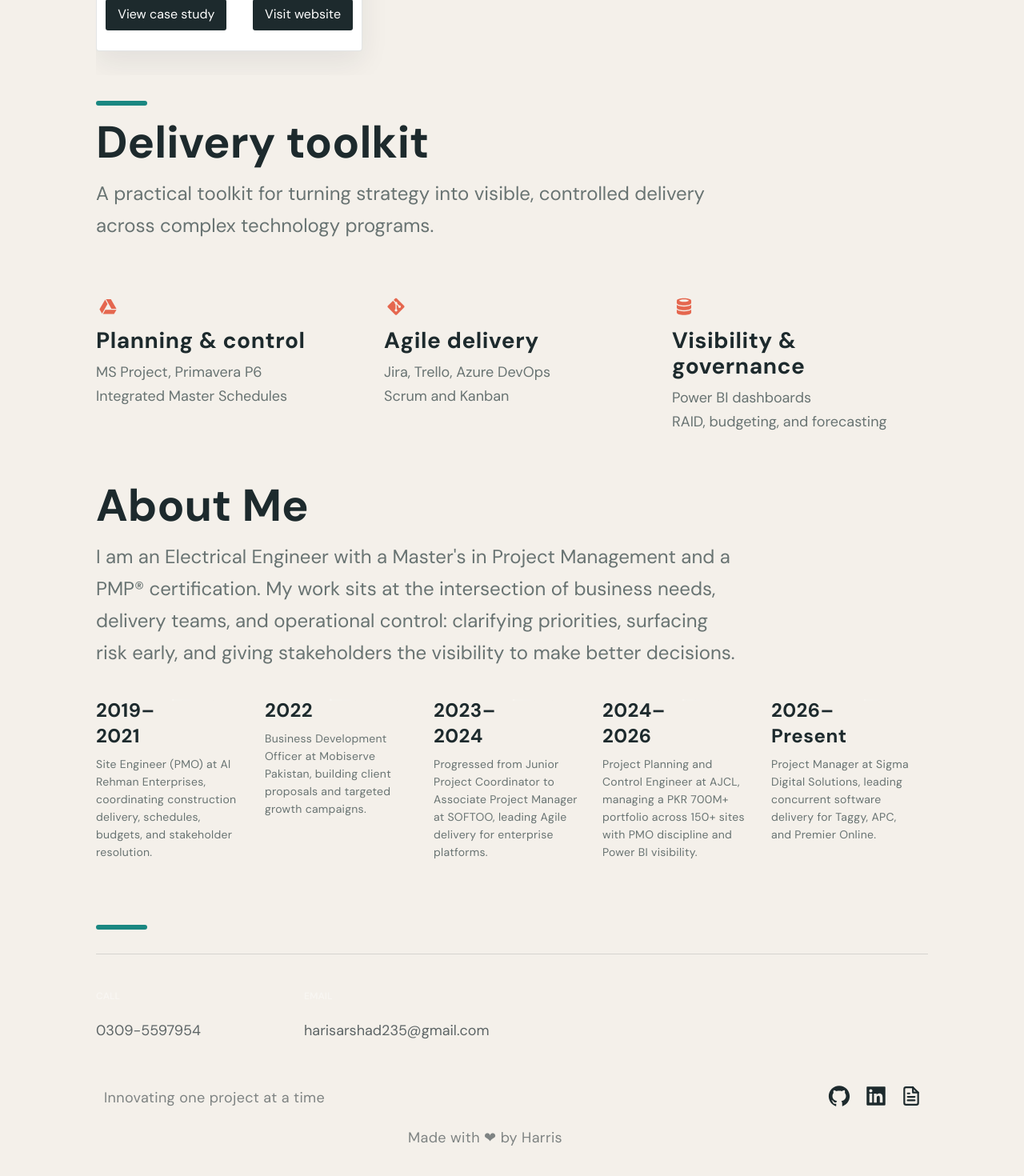
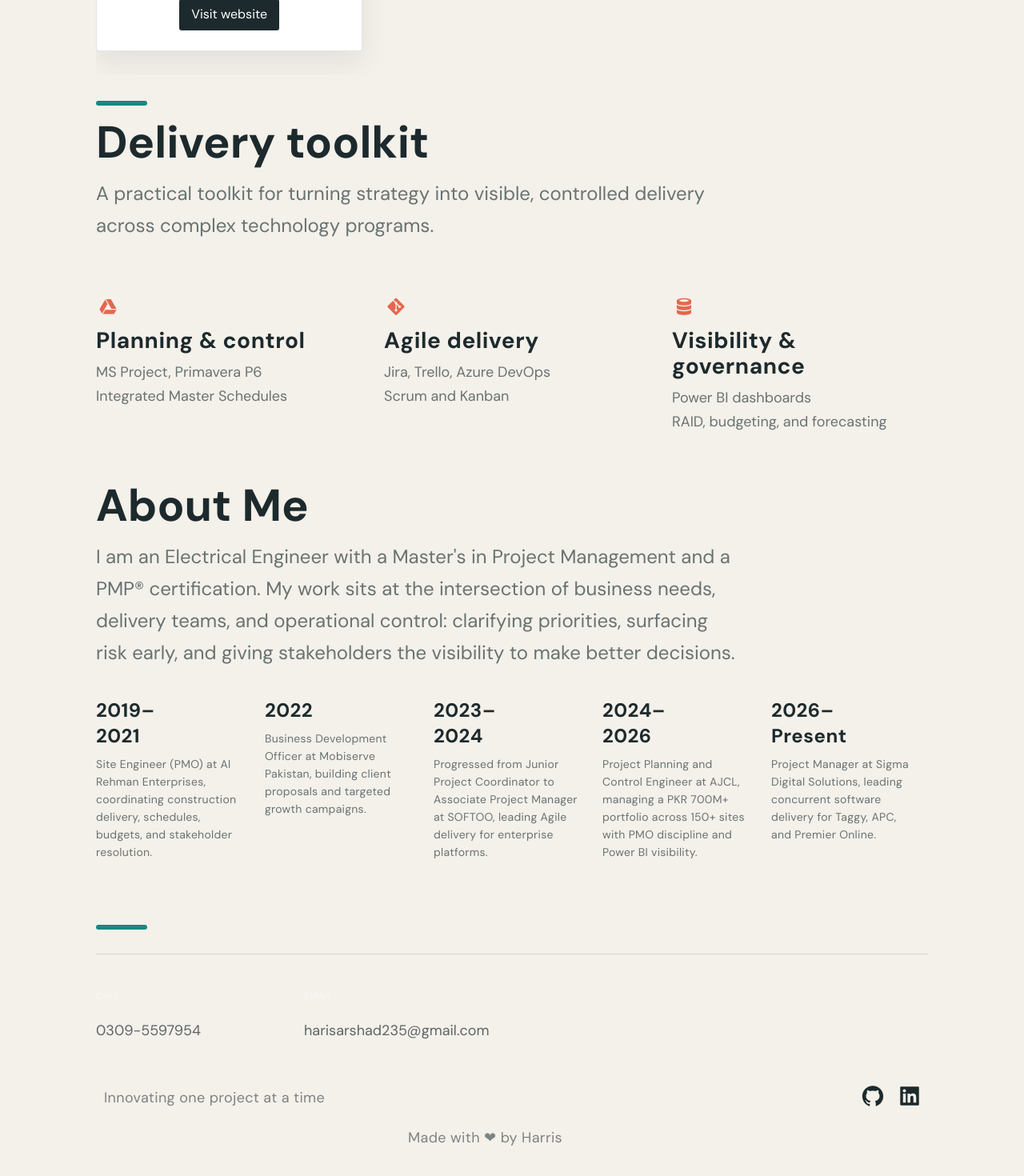
Before and after one commit to harisarshad235/harris-portfolio, a Next.js app: page / in a window 1280 px wide. Shown: the part 2490-3960 px from the top of the page at 80% size. Built offline with nearby package versions, Linux system fonts and the light colour scheme.

Commit message:
links removal & the profile image issue

```diff
--- a/src/components/Footer/Footer.js
+++ b/src/components/Footer/Footer.js
@@ -1,6 +1,5 @@
 import React from 'react';
 import { AiFillGithub, AiFillLinkedin } from 'react-icons/ai';
-import { FiFileText } from 'react-icons/fi';
 
 import { SocialIcons } from '../Header/HeaderStyles';
 import { CompanyContainer,CopyRight, FooterWrapper, LinkColumn, LinkItem, LinkList, LinkTitle, Slogan, SocialContainer, SocialIconsContainer } from './FooterStyles';
@@ -31,10 +30,6 @@ const Footer = () => {
       <SocialIcons href='https://www.linkedin.com/in/haris-arshad-11b757168/'>
         <AiFillLinkedin size="3rem"/>
       </SocialIcons>
-      <SocialIcons href='/case-studies'>
-        <FiFileText size="2.6rem"/>
-      </SocialIcons>
-
       </SocialContainer>
 
 
--- a/src/components/Projects/Projects.js
+++ b/src/components/Projects/Projects.js
@@ -10,7 +10,7 @@ const Projects = () => (
     <SectionDivider/>
     <SectionTitle main> Projects</SectionTitle>
     <GridContainer>
-      {projects.map(({id,image,title,description,tags,details,website}) =>(
+      {projects.map(({id,image,title,description,tags,website}) =>(
         <BlogCard key={id}>
           <ImageWrapper>
             <Img src={image} alt={title} />
@@ -30,7 +30,6 @@ const Projects = () => (
             </TagList>
           </div>
           <UtilityList>
-            {details && <ExternalLinks href={details} target="_blank" rel="noreferrer">View case study</ExternalLinks>}
             {website && <ExternalLinks href={website} target="_blank" rel="noreferrer">Visit website</ExternalLinks>}
           </UtilityList>
 
--- a/src/constants/constants.js
+++ b/src/constants/constants.js
@@ -4,7 +4,6 @@ export const projects = [
     description: 'Led delivery governance for a nationwide program where cost control, vendor coordination, and forecast accuracy mattered most. The effort reduced budget variance to 22.5% under plan and delivered PKR 103M+ in savings while keeping implementation aligned to public-sector compliance and delivery milestones.',
     image: '/images/8.png',
     tags: ['Budget Control', 'Forecasting', 'PMO'],
-    details: '/case-studies/track-trace.html',
     website: 'https://www.fbr.gov.pk/introduction-track-and-trace/152962/152963',
     id: 0,
   },
@@ -13,7 +12,6 @@ export const projects = [
     description: 'Coordinated business requirements, sprint execution, UAT, and release readiness across a fast-moving digital parking program. I helped maintain delivery momentum while aligning stakeholder expectations, risk review, and rollout dependencies.',
     image: '/images/6.jpg',
     tags: ['Agile Delivery', 'RAID', 'UAT'],
-    details: '/case-studies/cda-smart-parking.html',
     website: 'https://www.realparkanpr.com/revolutionizing-parking-in-pakistan-new-parking-management-system-coming-soon-to-islamabad2.html',
     id: 1,
   },
@@ -22,7 +20,6 @@ export const projects = [
     description: 'Owned delivery end-to-end for a data and analytics platform, adapting scope and priorities as client needs evolved. The result was a production-ready analytics capability that supported clearer reporting and faster decision-making for stakeholders.',
     image: '/images/5.png',
     tags: ['Stakeholders', 'Requirements', 'Release'],
-    details: '/case-studies/thunder-energy.html',
     website: 'https://www.thunderenergy.ai/',
     id: 2,
   },
@@ -31,7 +28,6 @@ export const projects = [
     description: 'Supported task coordination and documentation for a public-sector website project, helping maintain alignment across stakeholders and keep progress visible. The work improved transparency, reduced delivery ambiguity, and supported tighter execution tracking.',
     image: '/images/9.png',
     tags: ['Stakeholders', 'Requirements', 'Documentation', 'Scrumban' ],
-    details: '/case-studies/frequency-allocation-board.html',
     website: 'https://portal.fab.gov.pk/',
     id: 3,
   },
```
Also changed, not shown: src/components/Hero/Hero.js (line endings or trailing spaces).
